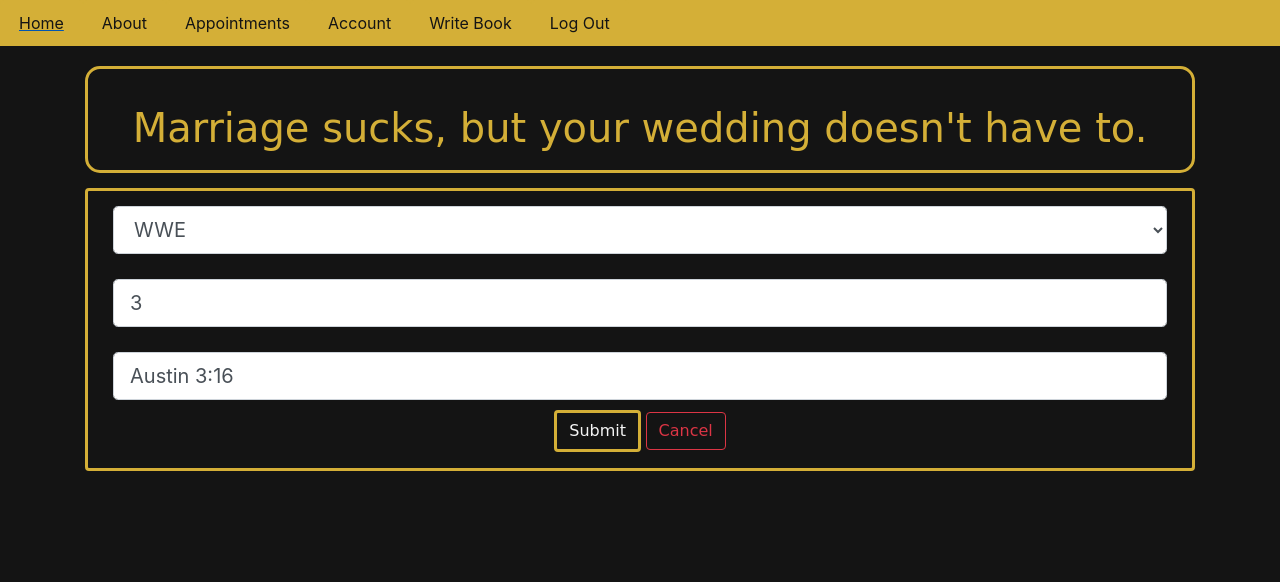
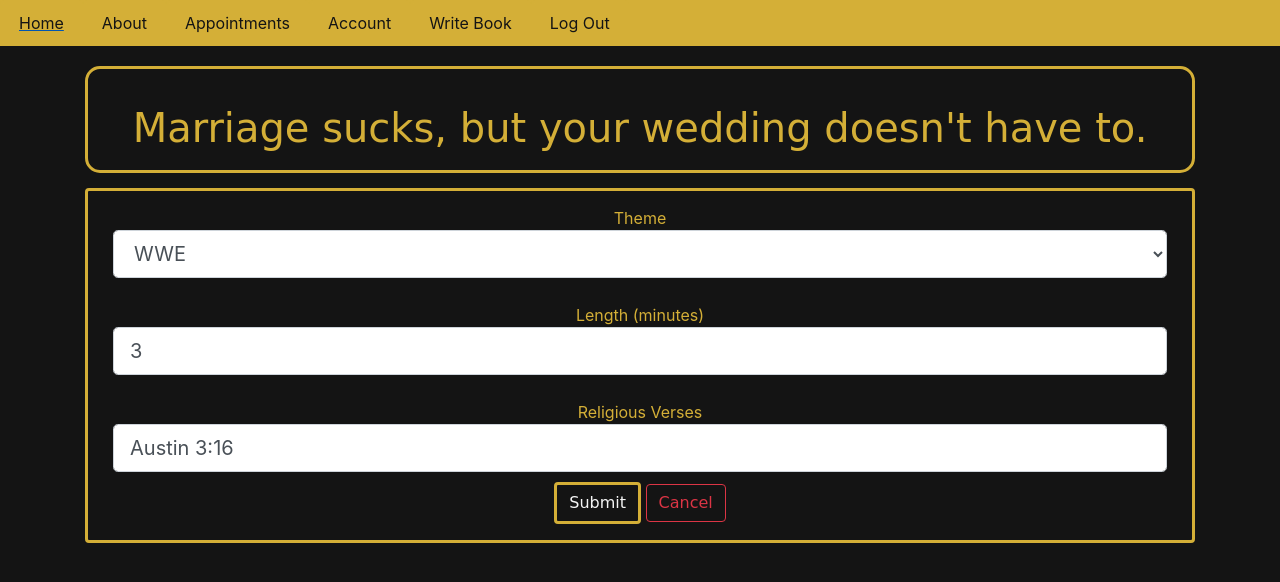
Before and after one commit to revdrake/heavens-reverends, a Flask app: page /appointments/myappointments/5/customize in a window 1280 px wide. Shown: the top 582 px of the page. Run offline with Flask 2, Linux system fonts and the light colour scheme; a user stored in the database is signed in; data comes from the database, SQL or seed files in the repository; both versions use the stored data as it was after the commit; some libraries are stand-ins or nearby versions.

Commit message:
customization labels

```diff
--- a/heavens_reverends/templates/customize_wedding.html
+++ b/heavens_reverends/templates/customize_wedding.html
@@ -7,12 +7,15 @@
   <form class="form-group form-horizontal" method="POST">
     {{form.hidden_tag()}}
     <div class="form-group has-success text-center-smashed gold-text">
+      Theme
       {{form.theme(class="form-control form-control-lg", placeholder="Theme")}}
     </div>
     <div class="form-group text-center-smashed gold-text">
+      Length (minutes)
       {{form.length_minutes(class="form-control form-control-lg")}}
     </div>
     <div class="form-group text-center-smashed gold-text">
+      Religious Verses
       {{form.religious_verses(class="form-control form-control-lg", placeholder="Religious Verses")}}
     </div>
     <div class="form-group">
```
Also changed, not shown: heavens_reverends/data.sqlite.
